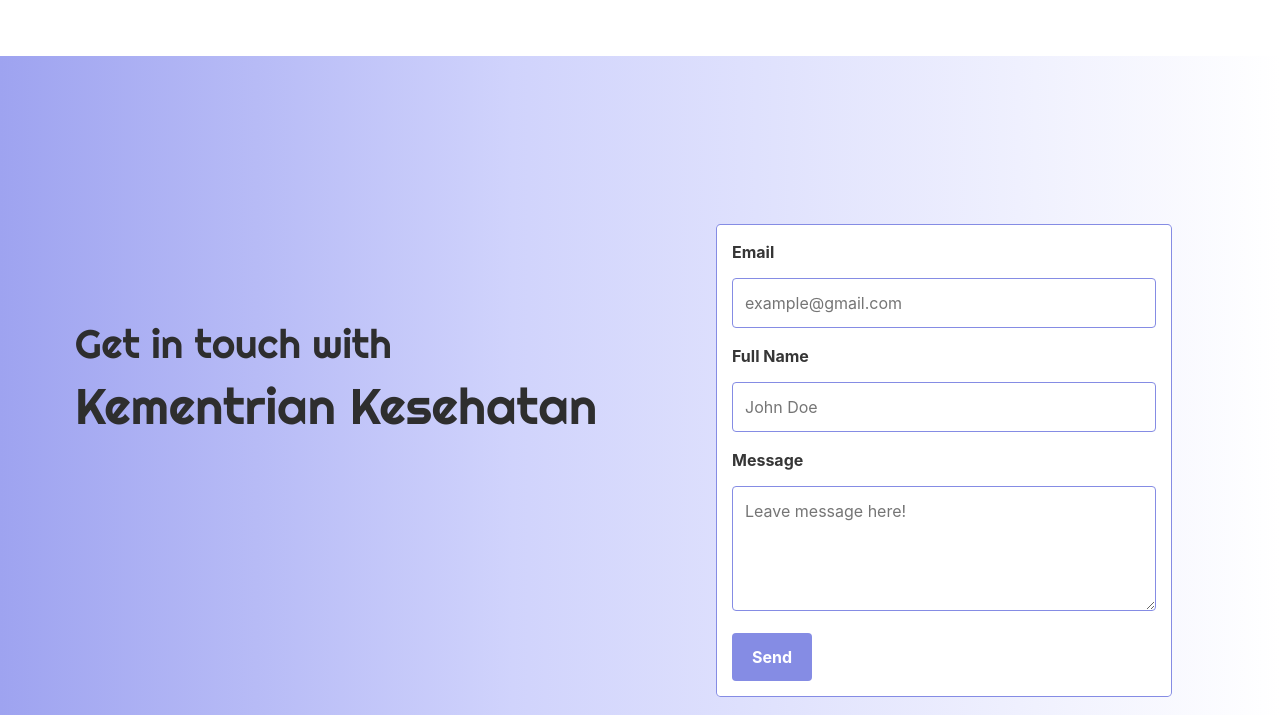
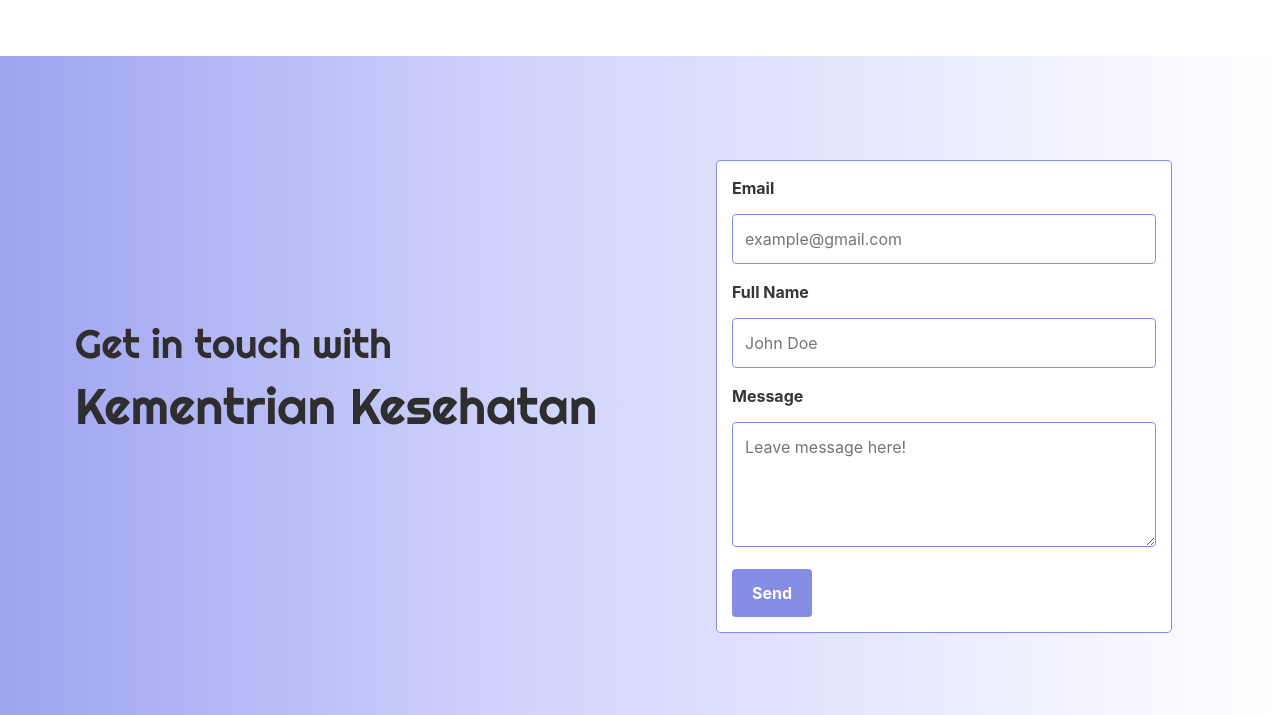
Before and after one commit to thoriqulhaq/Vaccinesia-IndoVaccinationRegistration, a PHP site: page /contact.html in a window 1280 px wide; the page is wider, and only the part inside the window is pictured. Shown: the part 106-821 px from the top of that part. Run offline with PHP 8.4, Linux system fonts and the light colour scheme.

Commit message:
form display update

```diff
--- a/contact.html
+++ b/contact.html
@@ -67,7 +67,7 @@
                             <h1 style="font-size: 50px">Kementrian Kesehatan</h1>
                         </div>
                     </div>
-                    <div class="hero-word">
+                    <div class="hero-form">
                         <form id="messageform" action="/action_page.php">
                             <label for="email">Email</label>
                             <input type="text" id="email" name="emailaddress" placeholder="example@gmail.com">
--- a/styles.css
+++ b/styles.css
@@ -111,7 +111,7 @@ a {
     grid-template-columns: 1fr 1fr;
     grid-template-rows: 27.7em;
     grid-template-areas:
-        'hero-title-contact hero-word'
+        'hero-title-contact hero-form'
     ;
     margin-top: 1em;
     margin-bottom: 2.5em;
@@ -212,7 +212,9 @@ a {
     text-align: center;
   }
 
+.hero-form {
 
+}
 
 /**[HOME]**/
 .headline img {
```
